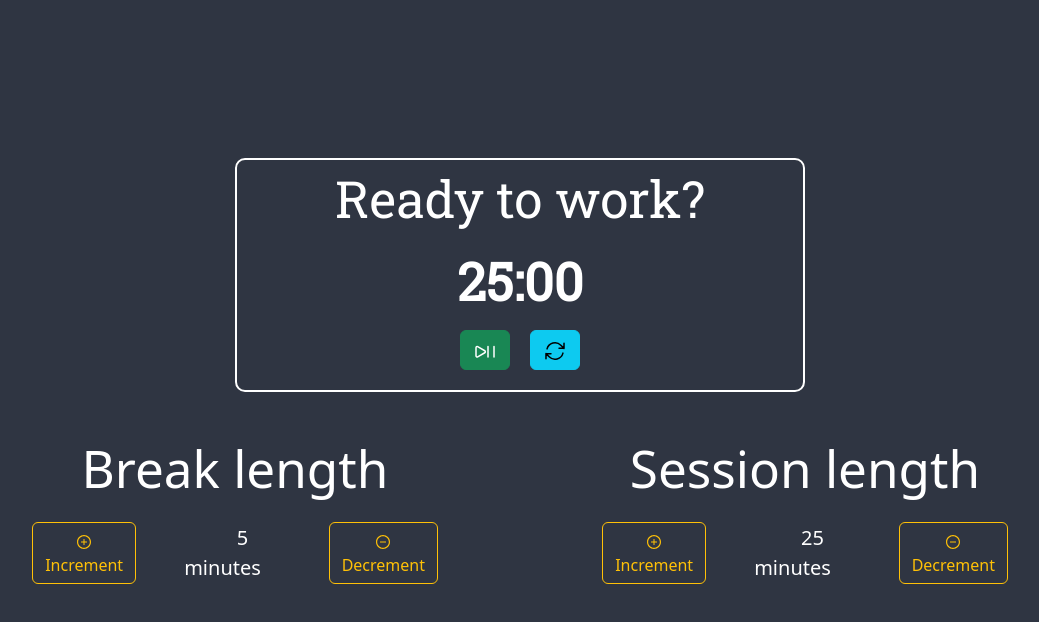
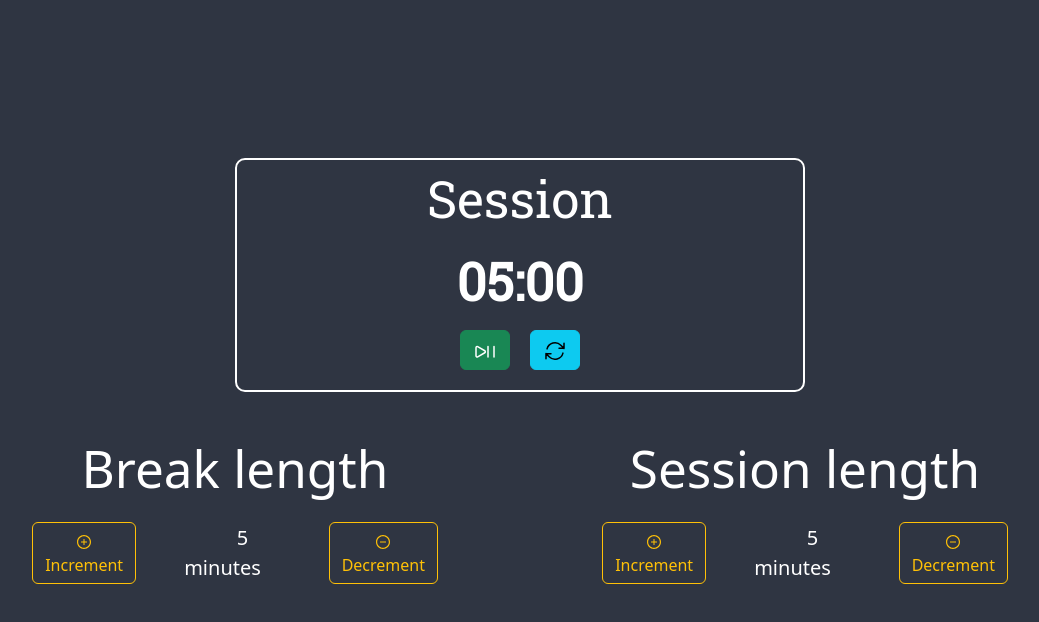
Before and after one commit to mrcrazyog/fcc-react-project-five, a React (Vite) app: page / in a window 1280 px wide. Shown: the top 622 px of the page, without its empty margins (120-1159 px from the left). Built offline with nearby package versions, Linux system fonts and the light colour scheme.

Commit message:
Two tests passing

```diff
--- a/src/Timer.jsx
+++ b/src/Timer.jsx
@@ -14,11 +14,11 @@ function Timer() {
   };
 
   const [breakCount, setBreakCount] = useState(5);
-  const [sessionCount, setSessionCount] = useState(25);
+  const [sessionCount, setSessionCount] = useState(5);
   const [clockCount, setClockCount] = useState(sessionCount * 60); //multiplying to get the number of seconds
   const [loop, setLoop] = useState(undefined);
   const [breakToggle, setBreakToggle] = useState(false); // if true, it means a session is running (not a break)
-  const [timerLabel, setTimerLabel] = useState('Ready to work?');
+  const [timerLabel, setTimerLabel] = useState('Session');
   const [isRunning, setIsRunning] = useState(false);
 
   useEffect(() => {
@@ -40,14 +40,10 @@ function Timer() {
       setLoop(undefined);
 
       if (!breakToggle) {
-        setTimerLabel('Ready to work?');
-      }
-    } else {
-      // If the timer is not running, update the label
-      if (!breakToggle) {
-        setTimerLabel('Session in progress!');
+        setTimerLabel('Session');
       }
     }
+
     setIsRunning((prevState) => !prevState); // Toggle the isRunning state
   };
 
@@ -76,13 +72,13 @@ function Timer() {
     setBreakCount(5);
     setSessionCount(25);
     setBreakToggle(false);
-    setTimerLabel('Ready to work?');
+    setTimerLabel('Session');
   };
 
   const handleTimerSwitch = () => {
     const isBreak = !breakToggle;
     setBreakToggle(isBreak);
-    setTimerLabel(isBreak ? 'Break time!' : 'Session in progress!');
+    setTimerLabel(isBreak ? 'Break' : 'Session');
     setClockCount(isBreak ? breakCount * 60 : sessionCount * 60);
   };
 
```
